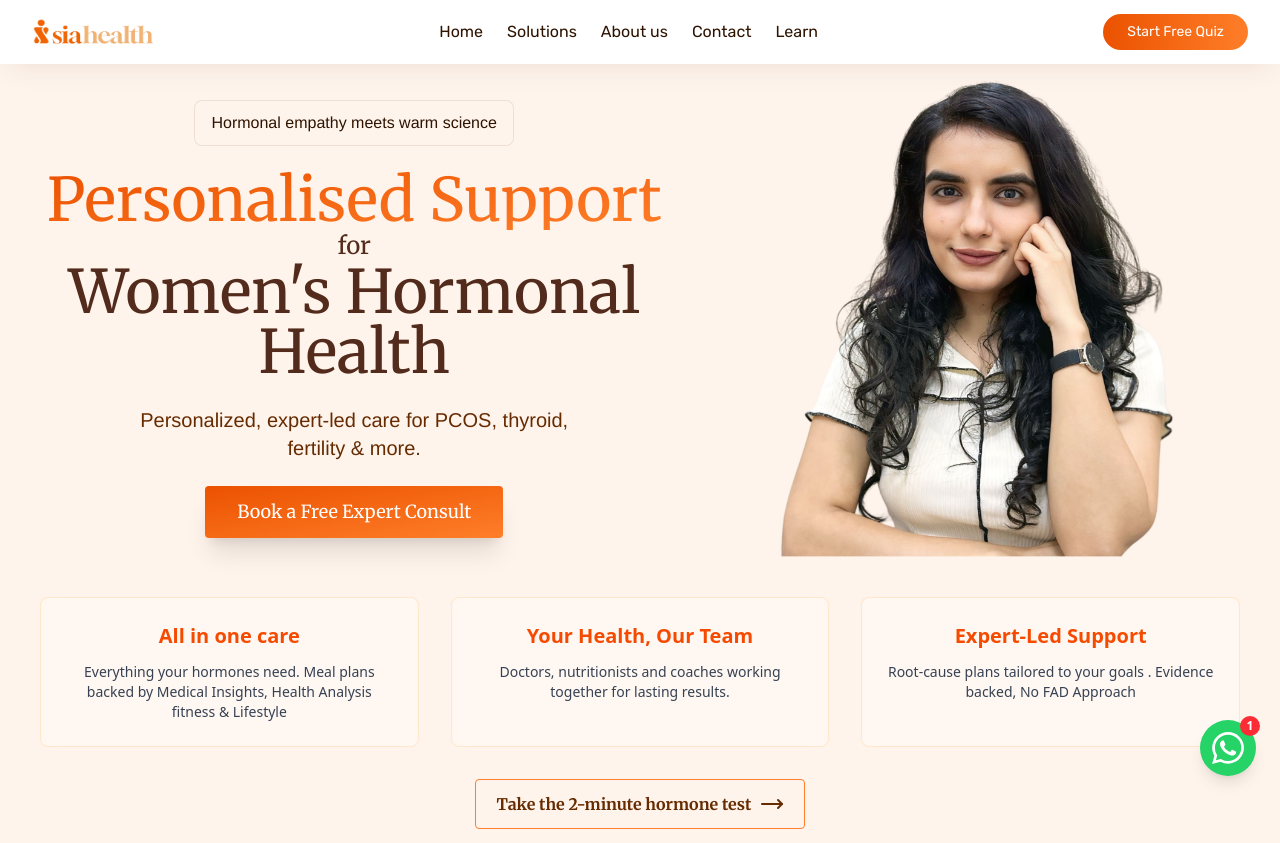
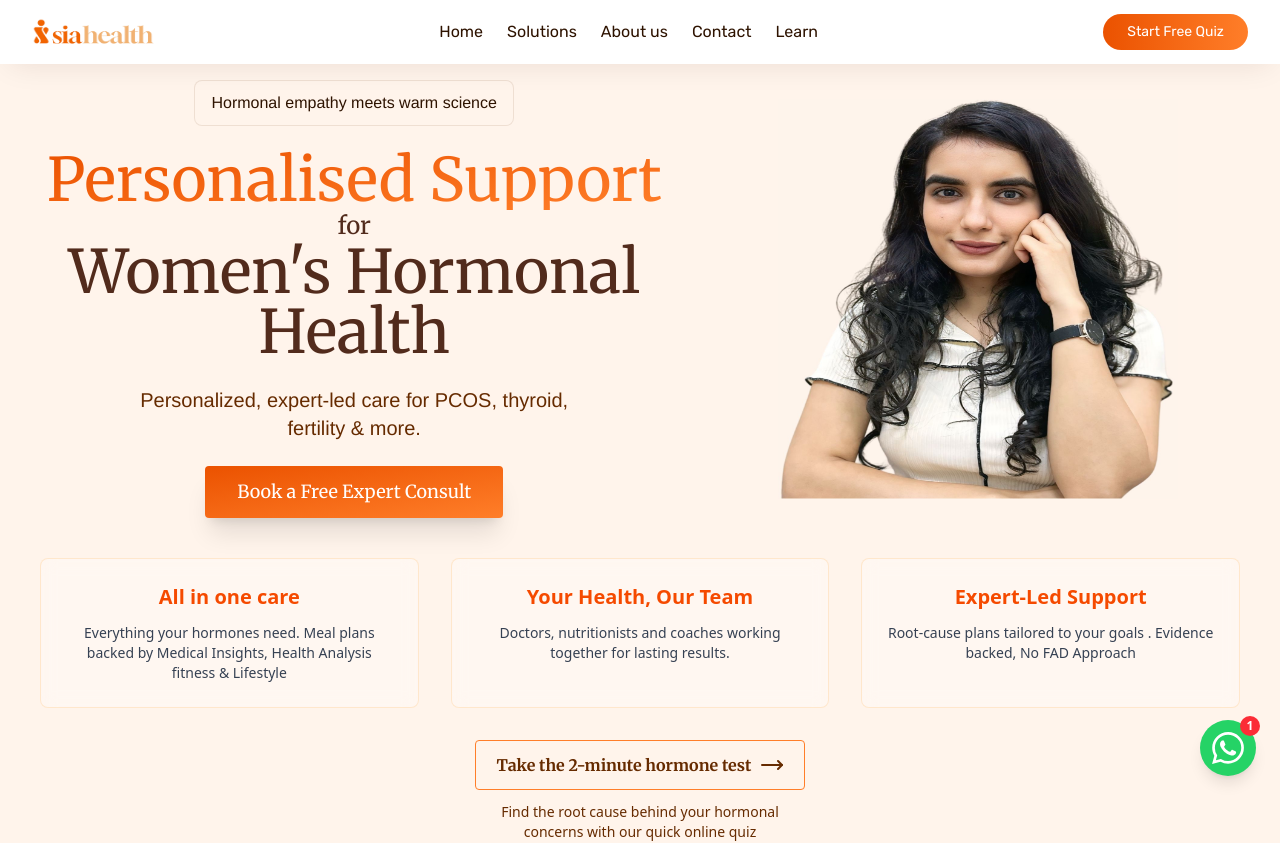
Before and after one commit to shwet91/sia_health, a Next.js app in the folder client/: page / in a window 1280 px wide. Shown: the top 843 px of the page. Built offline with nearby package versions, Linux system fonts and the light colour scheme.

Commit message:
size changed

```diff
--- a/client/src/components/landingPage/Hero2.tsx
+++ b/client/src/components/landingPage/Hero2.tsx
@@ -82,8 +82,8 @@ export default function Hero2() {
             </div>
           </div>
 
-          <div className=" w-full md:w-[50%] flex justify-center items-center  ">
-            <div className=" relative aspect-square1 w-full max-w-[400px] flex">
+          {/* <div className=" w-full md:w-[50%] flex justify-center items-center  ">
+            <div className=" relative aspect-square1 w-full max-w-[400px] flex md:max-w-[300px] ">
               <Image
                 src="/heroFounder.jpeg"
                 alt="Hero Image"
@@ -96,7 +96,22 @@ export default function Hero2() {
                 sizes="(max-width: 768px) 100vw, 40vw"
               />
             </div>
+          </div> */}
+
+            <div className="w-full md:w-[50%] flex justify-center items-center">
+            <div className="relative aspect-square1 w-full 1max-w-[180px] flex justify-center items-center ">
+              <Image
+                src="/heroFounder.jpeg"
+                alt="Hero Image"
+                width={180}
+                height={180}
+                className="object-fill w-[250px] h-[280px] md:w-[400px] md:h-[400px]"
+                priority
+                // sizes="(max-width: 768px) 60vw, 40vw"
+              />
+            </div>
           </div>
+
         </div>
       </div>
 
```
